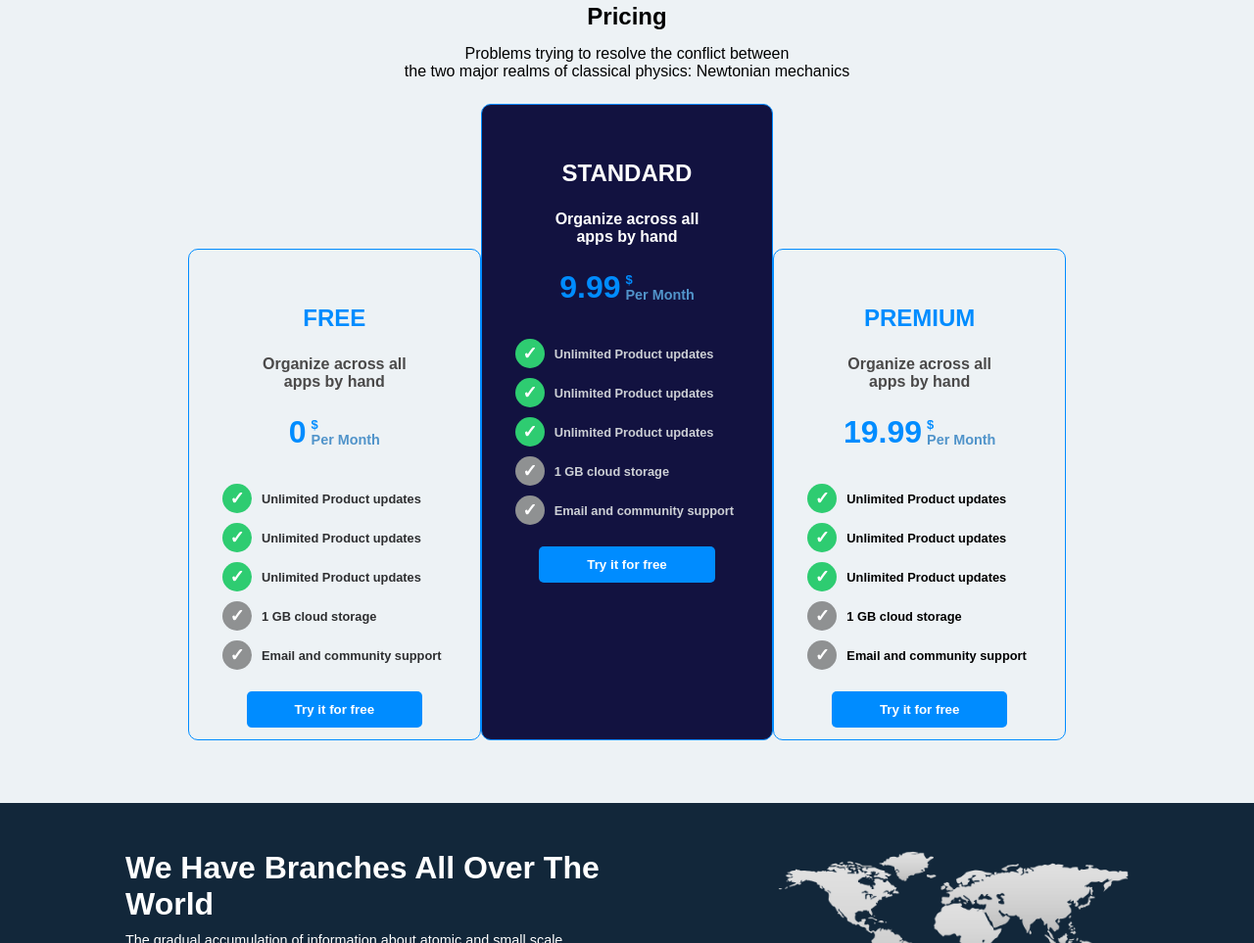
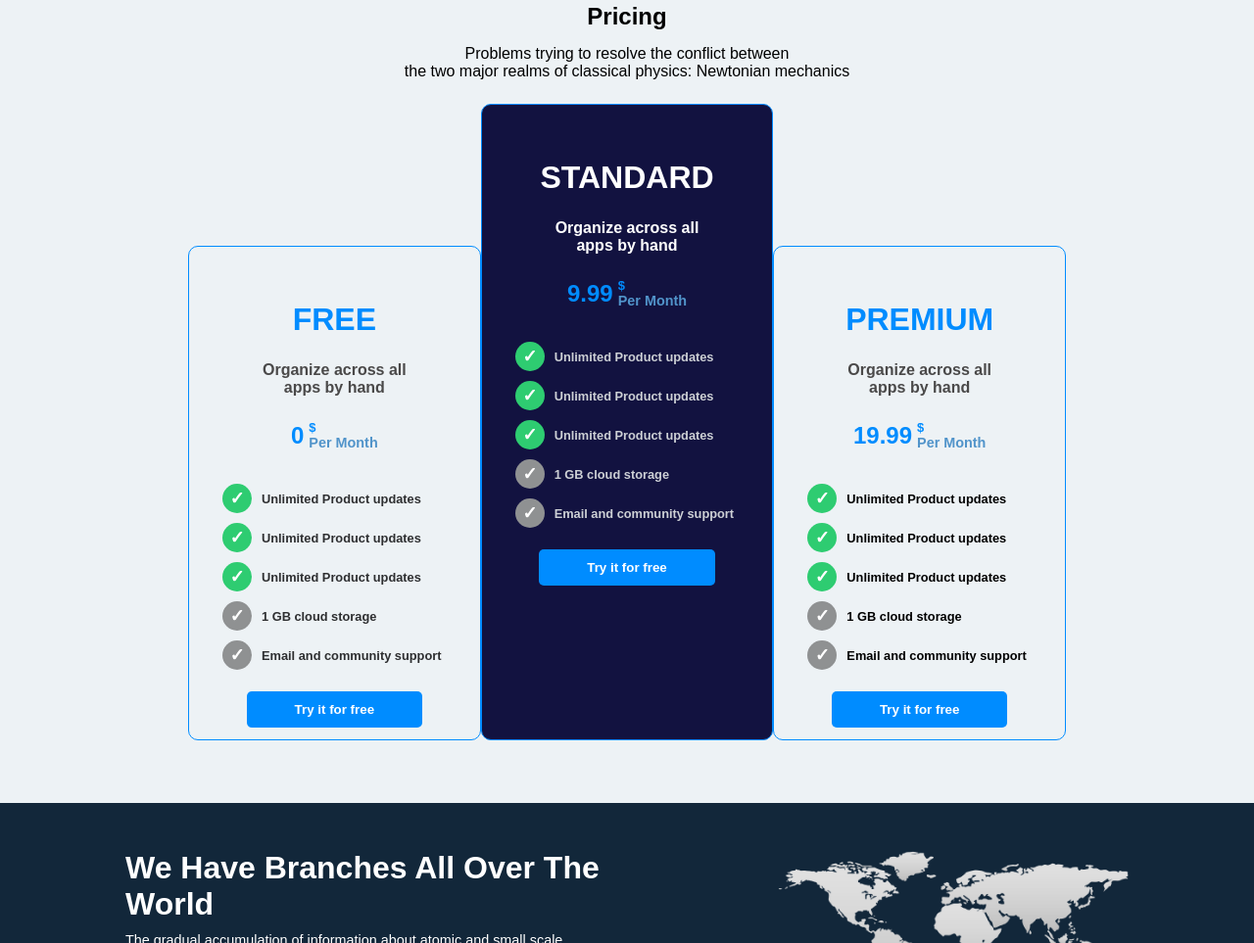
Before and after one commit to Milla2000/insurance-page, a plain HTML site: page index.html in a window 1280 px wide. Shown: the part 1924-2887 px from the top of the page at 98% size. Drawn offline with nearby package versions, Linux system fonts and the light colour scheme.

Commit message:
Update index.html

```diff
--- a/index.html
+++ b/index.html
@@ -231,12 +231,12 @@
 
                         <div class="free" style="border: 1px solid rgb(0, 140, 255) ; border-radius: 10px;">
                             <div class="top-rates">
-                                <H2 style="color: rgb(0, 140, 255); padding-bottom: 3vh;">FREE</H2>
+                                <h1 style="color: rgb(0, 140, 255); padding-bottom: 3vh;">FREE</h1>
                                 <p
                                     style="color: rgb(74, 73, 73);  font-weight: 700; font-size: .8; padding-bottom: 3vh; text-align: center;   width: 60%;">
                                     Organize across all apps by hand</p>
                                 <span class="price-rating-tag">
-                                    <h1 style="color: rgb(0, 140, 255);">0</h1>
+                                    <h2 style="color: rgb(0, 140, 255);">0</h2>
                                     <p style="color: rgb(81, 148, 202);"><sup class="sups"
                                             style="color: rgb(0, 140, 255);">$</sup>Per Month</p>
 
@@ -260,13 +260,13 @@
                         <div class="standard"
                             style=" background-color: rgb(18, 18, 64); border: 1px solid rgb(0, 140, 255) ; border-radius: 10px;">
                             <div class="top-rates">
-                                <H2 style="color: rgb(255, 255, 255); padding-bottom: 3vh;">STANDARD</H2>
+                                <h1 style="color: rgb(255, 255, 255); padding-bottom: 3vh;">STANDARD</h1>
                                 <p
                                     style=" color: white; font-weight: 700; font-size: .1; padding-bottom: 3vh; text-align: center;   width: 60%;">
                                     Organize across all apps by hand</p>
 
                                 <span class="price-rating-tag">
-                                    <h1 style="color: rgb(0, 140, 255); ">9.99 </h1>
+                                    <h2 style="color: rgb(0, 140, 255); ">9.99 </h2>
                                     <p style="color: rgb(81, 148, 202);"><sup class="sups"
                                             style="color: rgb(0, 140, 255);">$</sup>Per Month</p>
 
@@ -291,13 +291,13 @@
 
                         <div style="border: 1px solid rgb(0, 140, 255) ; border-radius: 10px;" class="premium">
                             <div class="top-rates">
-                                <H2 style="color: rgb(0, 140, 255); padding-bottom: 3vh;">PREMIUM</H2>
+                                <h1 style="color: rgb(0, 140, 255); padding-bottom: 3vh;">PREMIUM</h1>
                                 <p
                                     style="color: rgb(74, 73, 73); font-size: .8; padding-bottom: 3vh; text-align: center;   width: 60%; font-weight: 700;">
                                     Organize across all apps by hand</p>
                                 <span class="price-rating-tag">
 
-                                    <h1 style="color: rgb(0, 140, 255);">19.99 </h1>
+                                    <h2 style="color: rgb(0, 140, 255);">19.99 </h2>
                                     <p style="color: rgb(81, 148, 202);"><sup class="sups"
                                             style="color: rgb(0, 140, 255);">$</sup>Per Month</p>
 
```
